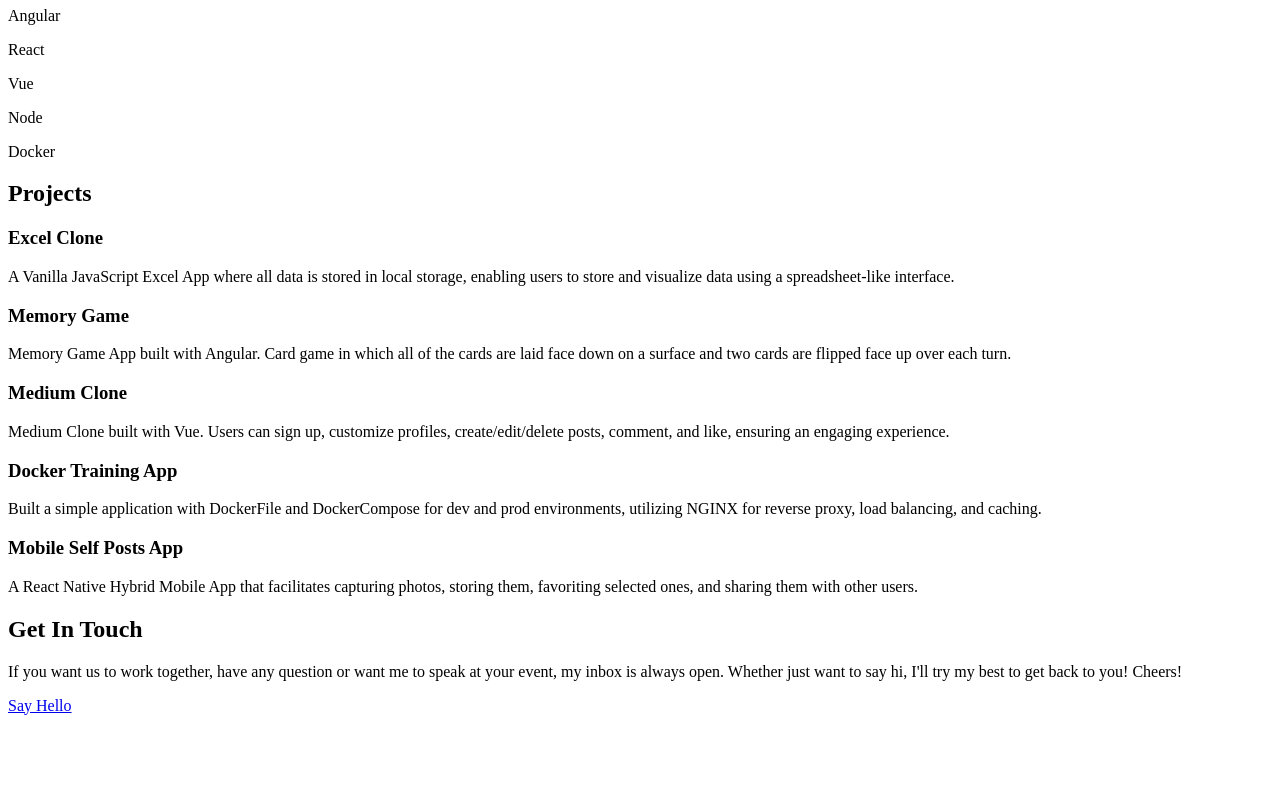
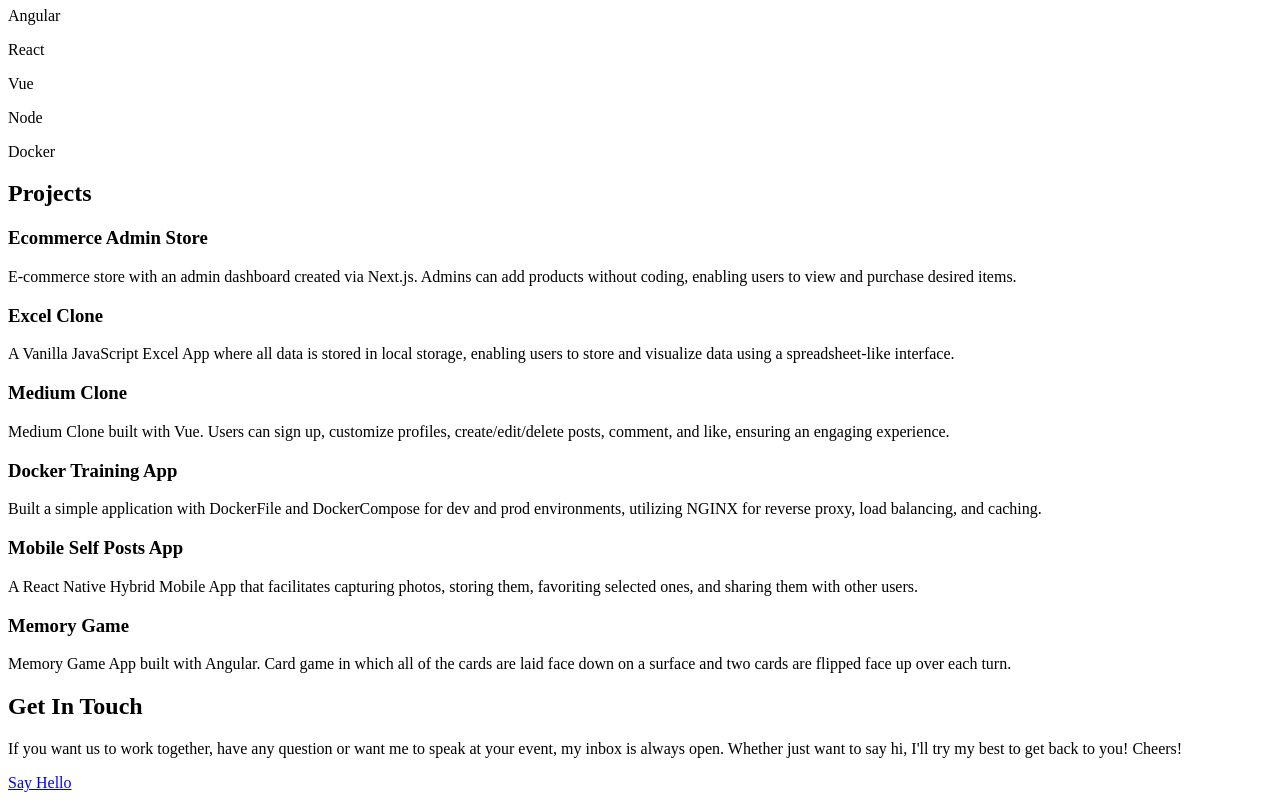
Before and after one commit to vietlongdang/portfolio, a Next.js app: page / in a window 1280 px wide. Shown: the part 1102-1902 px from the top of the page. Before the commit the page ends 1825 px from the top, so only its background shows below. Built offline with nearby package versions, Linux system fonts and the light colour scheme.

Commit message:
add project

```diff
--- a/src/components/data.js
+++ b/src/components/data.js
@@ -1,17 +1,17 @@
 export const projectData = [
 	{
 		id: 1,
+		title: 'Ecommerce Admin Store',
+		description:
+			'E-commerce store with an admin dashboard created via Next.js. Admins can add products without coding, enabling users to view and purchase desired items.',
+		gitHubLink: 'https://github.com/vietlongdang/ecommerce-store',
+	},
+	{
+		id: 2,
 		title: 'Excel Clone',
 		description:
 			'A Vanilla JavaScript Excel App where all data is stored in local storage, enabling users to store and visualize data using a spreadsheet-like interface.',
 		gitHubLink: 'https://github.com/vietlongdang/Excel',
-	},
-	{
-		id: 2,
-		title: 'Memory Game',
-		description:
-			'Memory Game App built with Angular. Card game in which all of the cards are laid face down on a surface and two cards are flipped face up over each turn.',
-		gitHubLink: 'https://github.com/vietlongdang/Angular-Memory-Game',
 	},
 	{
 		id: 3,
@@ -34,4 +34,12 @@ export const projectData = [
 			'A React Native Hybrid Mobile App that facilitates capturing photos, storing them, favoriting selected ones, and sharing them with other users.',
 		gitHubLink: 'https://github.com/vietlongdang/rn-self-posts',
 	},
+	{
+
+		id: 6,
+		title: 'Memory Game',
+		description:
+			'Memory Game App built with Angular. Card game in which all of the cards are laid face down on a surface and two cards are flipped face up over each turn.',
+		gitHubLink: 'https://github.com/vietlongdang/Angular-Memory-Game',
+	}
 ];
```
